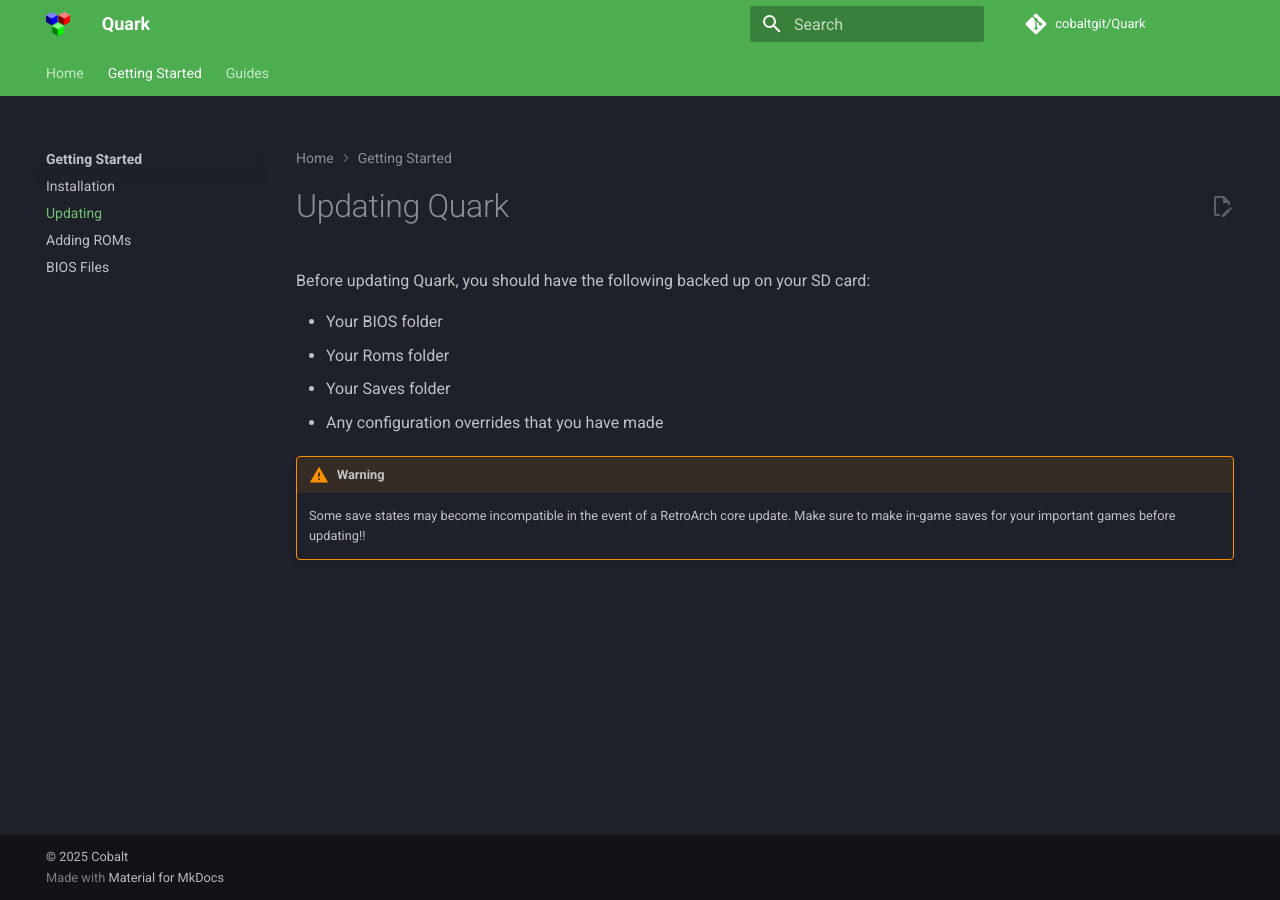
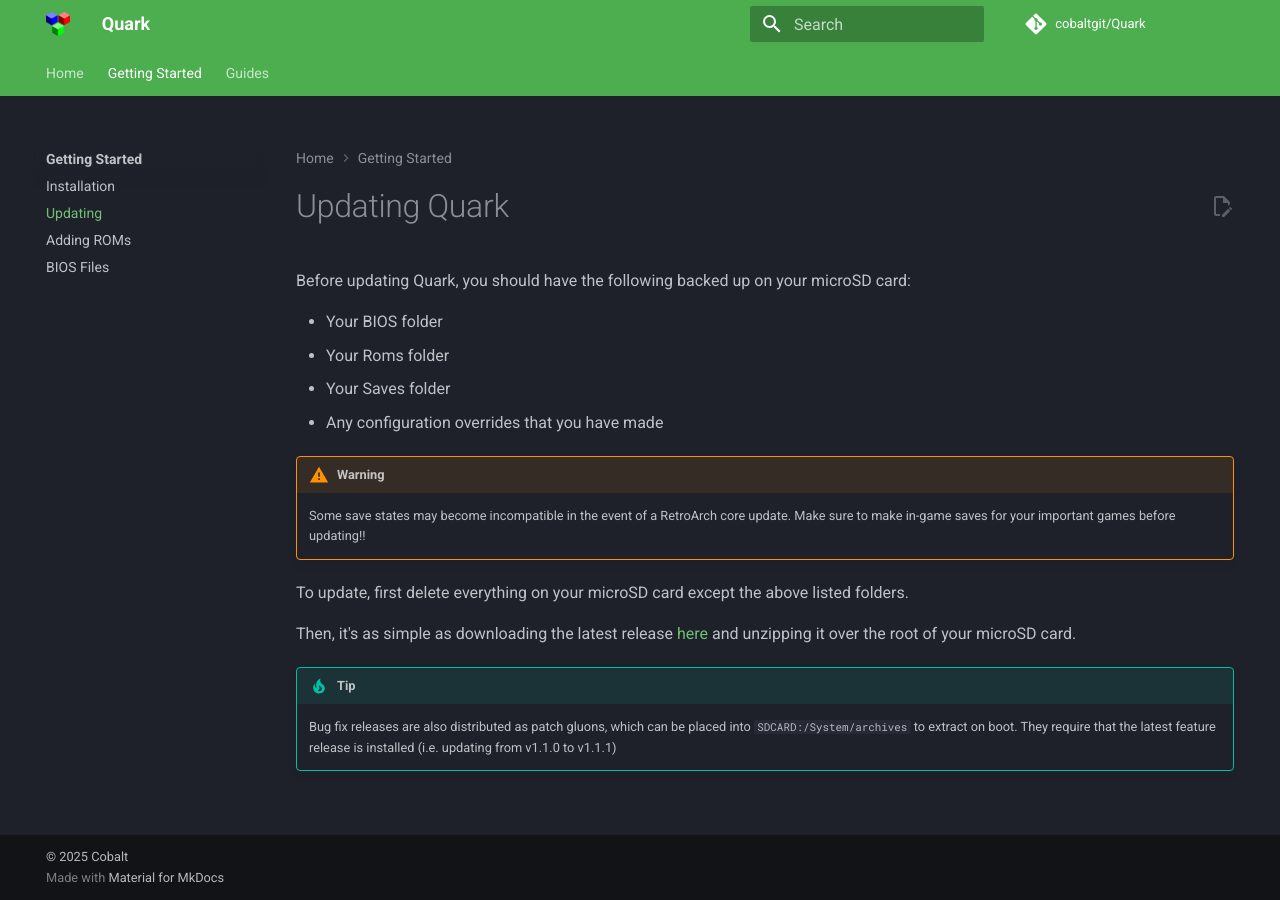
Before and after one commit to cobaltgit/Quark-Docs, an MkDocs documentation site: the page built from docs/getting-started/update.md, in a window 1280 px wide. Built offline with MkDocs 1.6.1 and Material for MkDocs 9.7.7, drawn with Linux system fonts in a browser that asks for light colours; comment, search, counter and statistics services are not loaded.

Commit message:
Add to update page

```diff
--- a/docs/getting-started/update.md
+++ b/docs/getting-started/update.md
@@ -1,6 +1,6 @@
 # Updating Quark
 
-Before updating Quark, you should have the following backed up on your SD card:
+Before updating Quark, you should have the following backed up on your microSD card:
 
 * Your BIOS folder
 * Your Roms folder
@@ -9,3 +9,10 @@ Before updating Quark, you should have the following backed up on your SD card:
 
 !!! warning
     Some save states may become incompatible in the event of a RetroArch core update. Make sure to make in-game saves for your important games before updating!!
+
+To update, first delete everything on your microSD card except the above listed folders.
+
+Then, it's as simple as downloading the latest release [here](https://github.com/cobaltgit/Quark) and unzipping it over the root of your microSD card.
+
+!!! tip
+    Bug fix releases are also distributed as patch gluons, which can be placed into `SDCARD:/System/archives` to extract on boot. They require that the latest feature release is installed (i.e. updating from v1.1.0 to v1.1.1)
```
